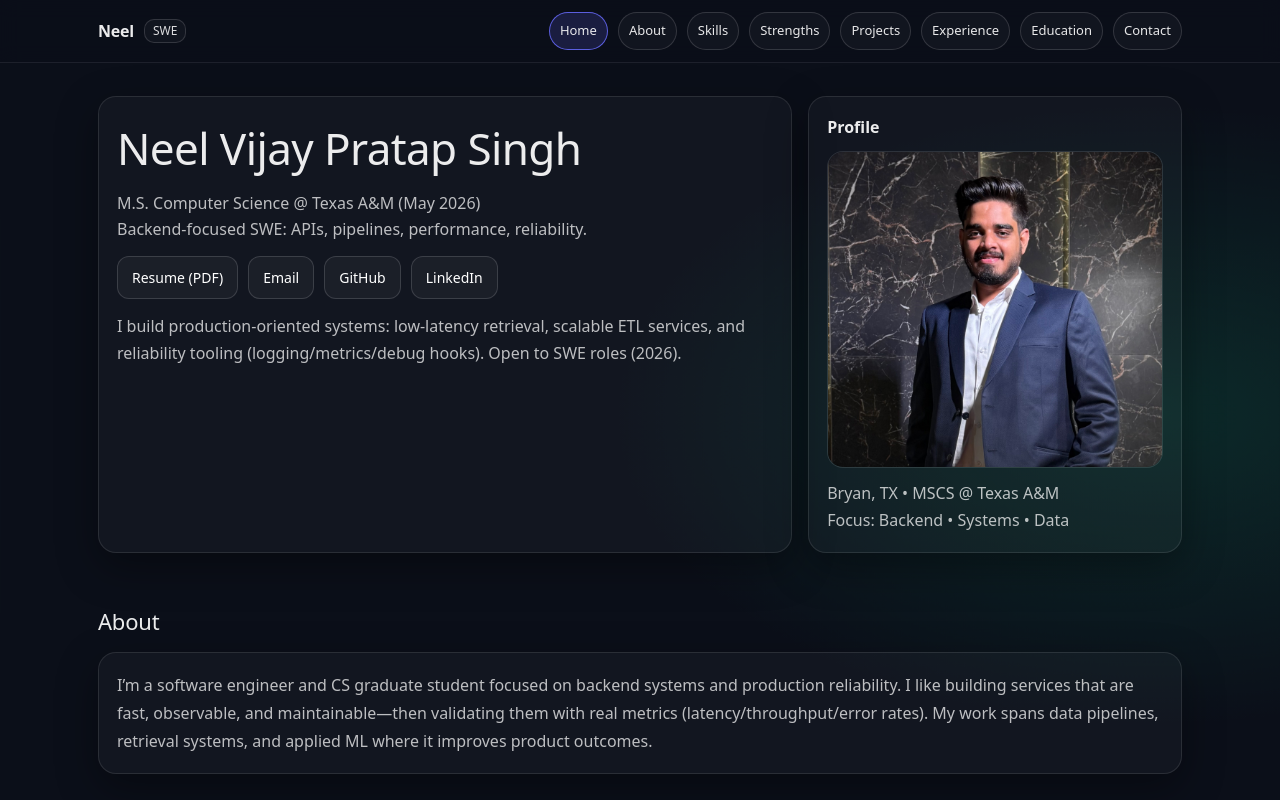
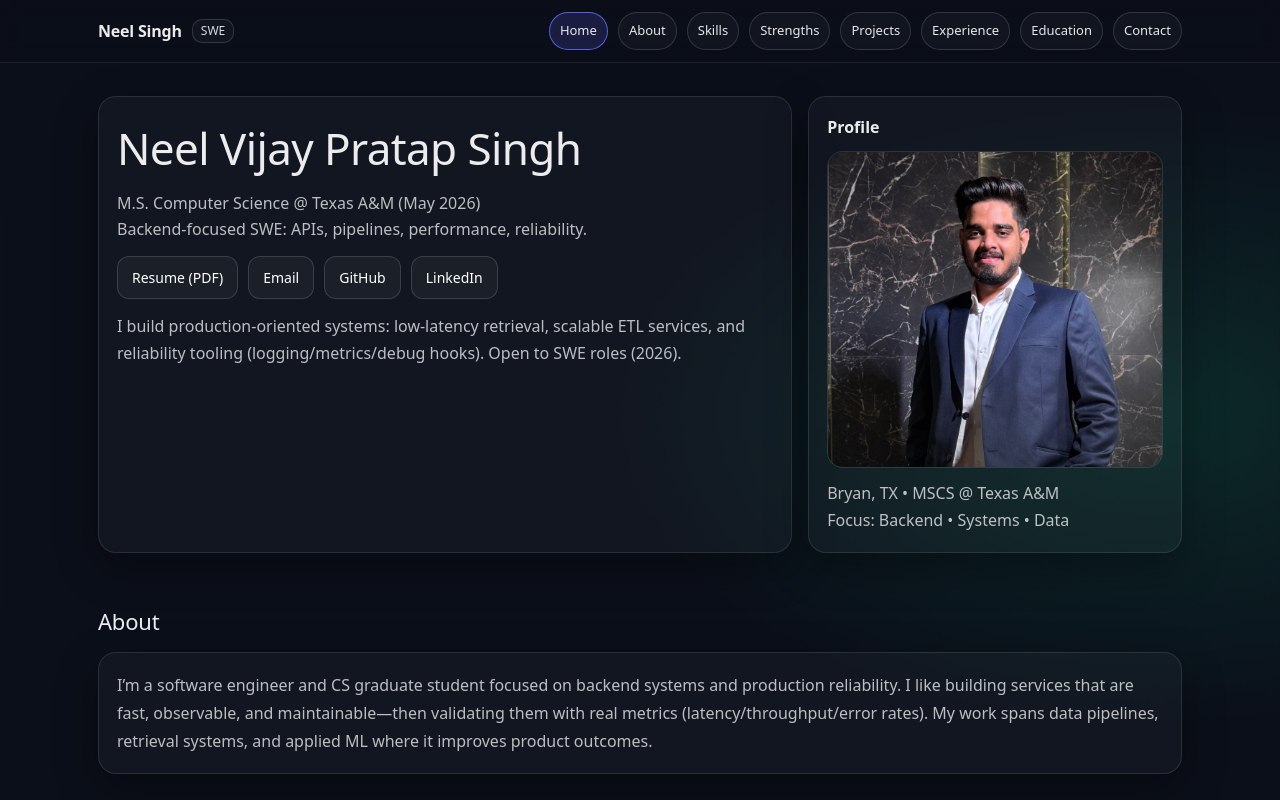
Before and after one commit to singhneel27/neel-portfolio, a Next.js app: page / in a window 1280 px wide. Shown: the top 800 px of the page. Built offline with nearby package versions, Linux system fonts and the light colour scheme.

Commit message:
Header Fix

```diff
--- a/app/page.tsx
+++ b/app/page.tsx
@@ -512,7 +512,7 @@ export default function Home() {
       <header style={styles.nav}>
         <div style={styles.navInner}>
           <div style={{ display: "flex", gap: 10, alignItems: "center" }}>
-            <strong style={{ letterSpacing: -0.2 }}>Neel</strong>
+            <strong style={{ letterSpacing: -0.2 }}>Neel Singh</strong>
             <span
               style={{
                 fontSize: 12,
```
